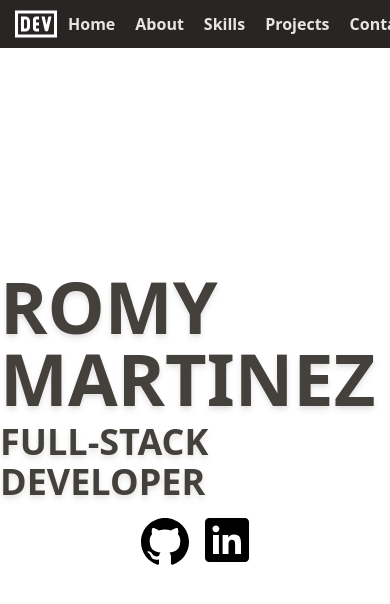
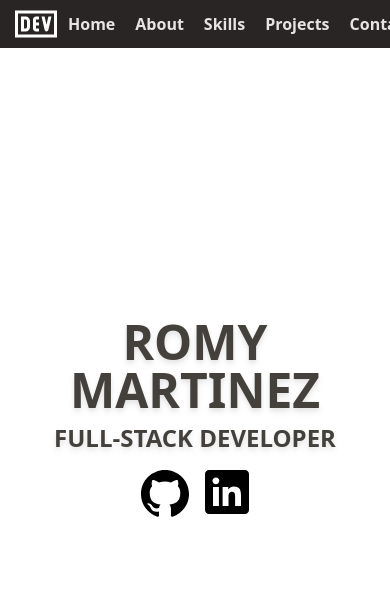
Before and after one commit to RomyMartinez/Portifolio, a React (Vite) app: page / in a window 390 px wide. Shown: the top 604 px of the page. Built offline with nearby package versions, Linux system fonts and the light colour scheme.

Commit message:
Adding and implementing ImageLogo

```diff
--- a/src/App.tsx
+++ b/src/App.tsx
@@ -2,33 +2,30 @@ import Header from './Components/Header'
 import Section from './Components/Section'
 import likedin from './assets/linkedin.svg'
 import github from './assets/github.svg'
+import { ImageLogo } from './Components/ImageLogo'
 
 function App() {
   return (
     <>
       <Header />
-      <Section className="w-screen h-screen gap-2" id="home">
-        <h1 className="text-7xl font-bold uppercase drop-shadow-md">
+      <Section className=" gap-2 text-center" id="home">
+        <h1 className="text-5xl font-bold uppercase drop-shadow-md md:text-7xl">
           Romy Martinez
         </h1>
-        <h2 className="text-4xl font-bold uppercase drop-shadow-md">
+        <h2 className="text-2xl font-bold uppercase drop-shadow-md md:text-4xl">
           Full-Stack developer
         </h2>
         <div className="flex">
-          <a
+          <ImageLogo
+            src={github}
+            alt="github"
             href="https://github.com/RomyMartinez"
-            target="_blank"
-            rel="noopener"
-          >
-            <img src={github} alt="github" />
-          </a>
-          <a
+          />
+          <ImageLogo
+            src={likedin}
+            alt="likedin"
             href="https://www.linkedin.com/in/romy-martinez-nava"
-            target="_blank"
-            rel="noopener"
-          >
-            <img src={likedin} alt="likedin" />
-          </a>
+          />
         </div>
       </Section>
     </>
--- /dev/null
+++ b/src/Components/ImageLogo.tsx
@@ -0,0 +1,15 @@
+export function ImageLogo({
+  src,
+  alt,
+  href,
+}: {
+  src: string
+  alt: string
+  href: string
+}) {
+  return (
+    <a href={href} target="_blank" rel="noopener">
+      <img src={src} alt={alt} />
+    </a>
+  )
+}
--- a/src/Components/Section.tsx
+++ b/src/Components/Section.tsx
@@ -9,7 +9,7 @@ export default function Section({
 }) {
   return (
     <section
-      className={`flex flex-col items-center justify-center text-stone-700 ${className}`}
+      className={`w-screen h-screen flex flex-col items-center justify-center text-stone-700 ${className}`}
       id={id}
     >
       {children}
```
